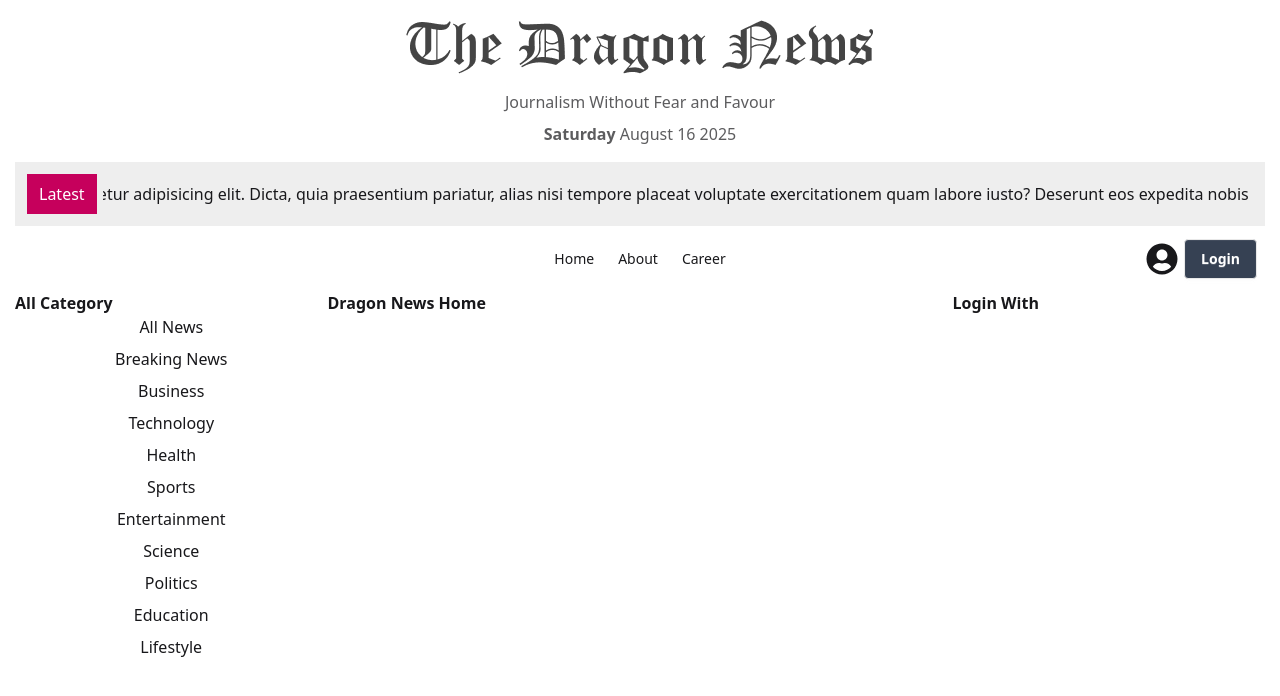
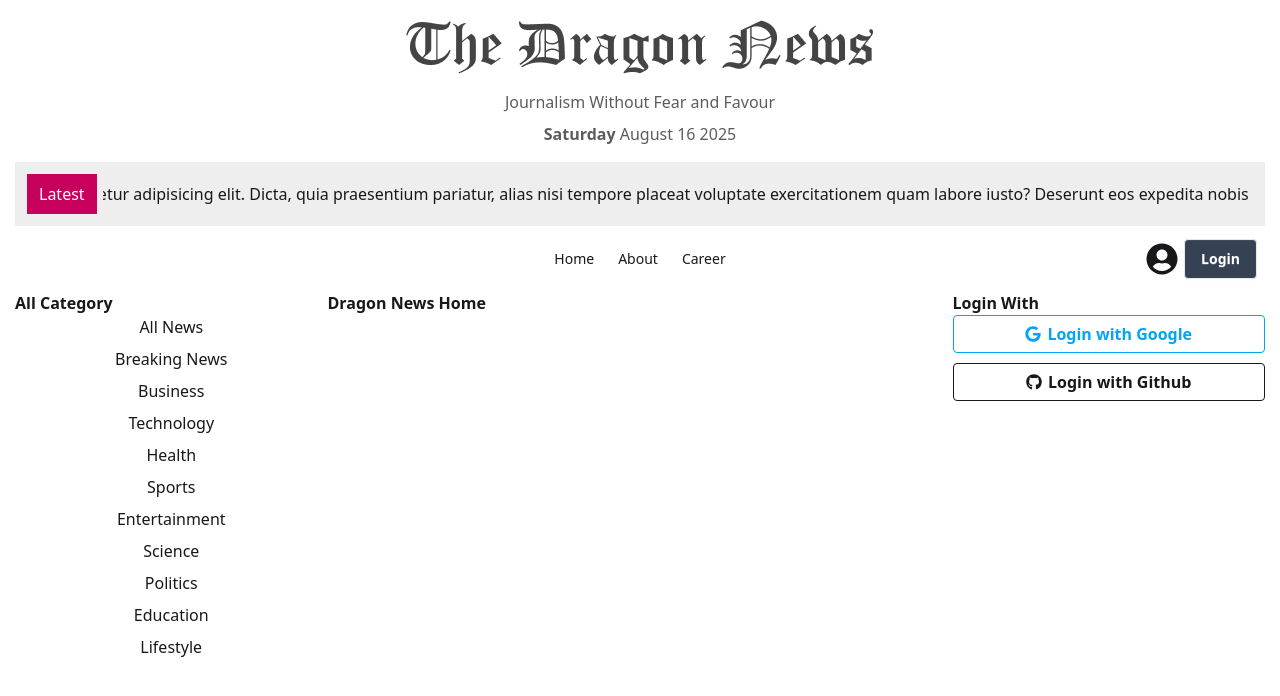
Before and after one commit to md-irfankhan/dragon-news-ph7, a React (Vite) app: page / in a window 1280 px wide. Shown: the top 696 px of the page. Built offline with nearby package versions, Linux system fonts and the light colour scheme.

Commit message:
Login provider button added

```diff
--- a/src/components/Home/Home.jsx
+++ b/src/components/Home/Home.jsx
@@ -1,6 +1,6 @@
 import { useEffect, useState } from "react";
-
-
+import { FaGoogle } from 'react-icons/fa';
+import { FaGithub } from 'react-icons/fa';
 const Home = () => {
     const [categories,setCategories]=useState([])
     useEffect(()=>{
@@ -23,6 +23,17 @@ const Home = () => {
         </section>
         <aside className="col-span-3">
         <h1 className="font-bold">Login With</h1>
+
+        <div className="flex flex-col gap-2.5">
+            <button className="flex justify-center rounded-sm font-semibold text-sky-500 items-center py-1.5 px-3 border gap-1.5 border-sky-500">
+                <FaGoogle></FaGoogle>
+                Login with Google
+            </button>
+            <button className="flex justify-center rounded-sm font-semibold items-center py-1.5 px-3 border gap-1.5 ">
+                <FaGithub></FaGithub>
+                Login with Github
+            </button>
+        </div>
         </aside>
        </main>
     );
```
